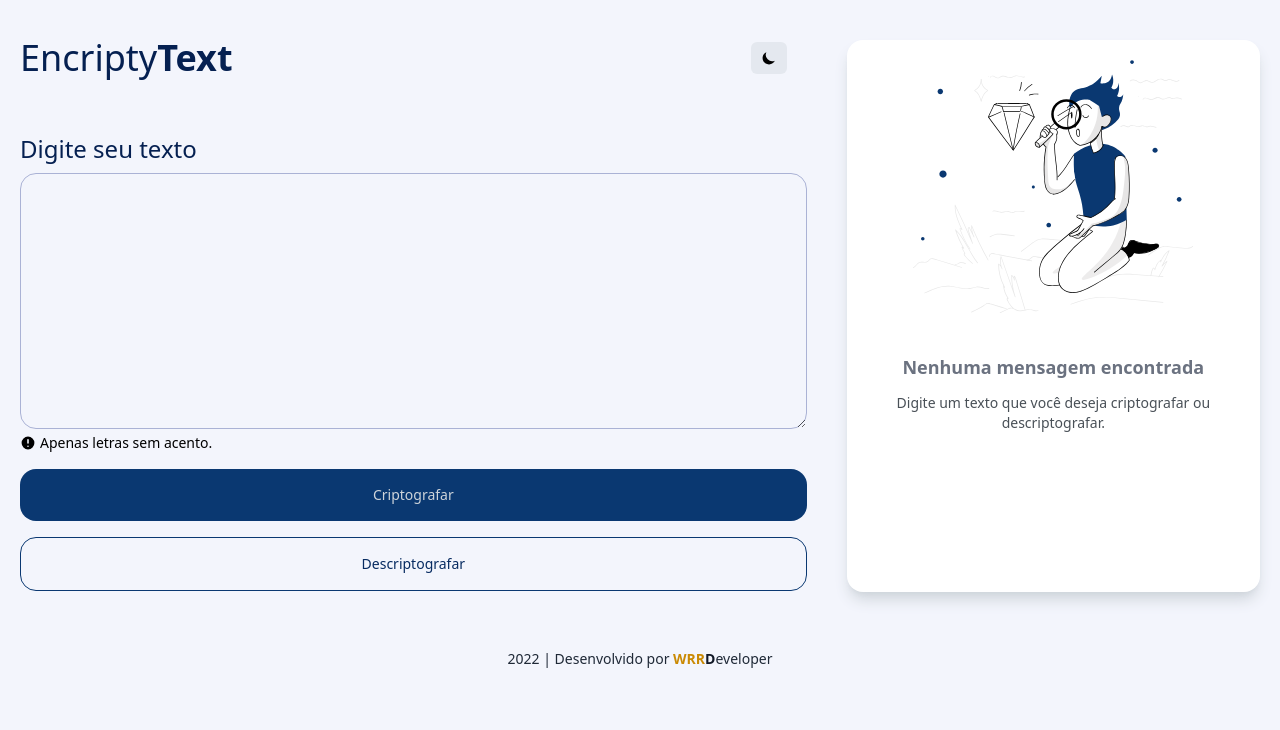
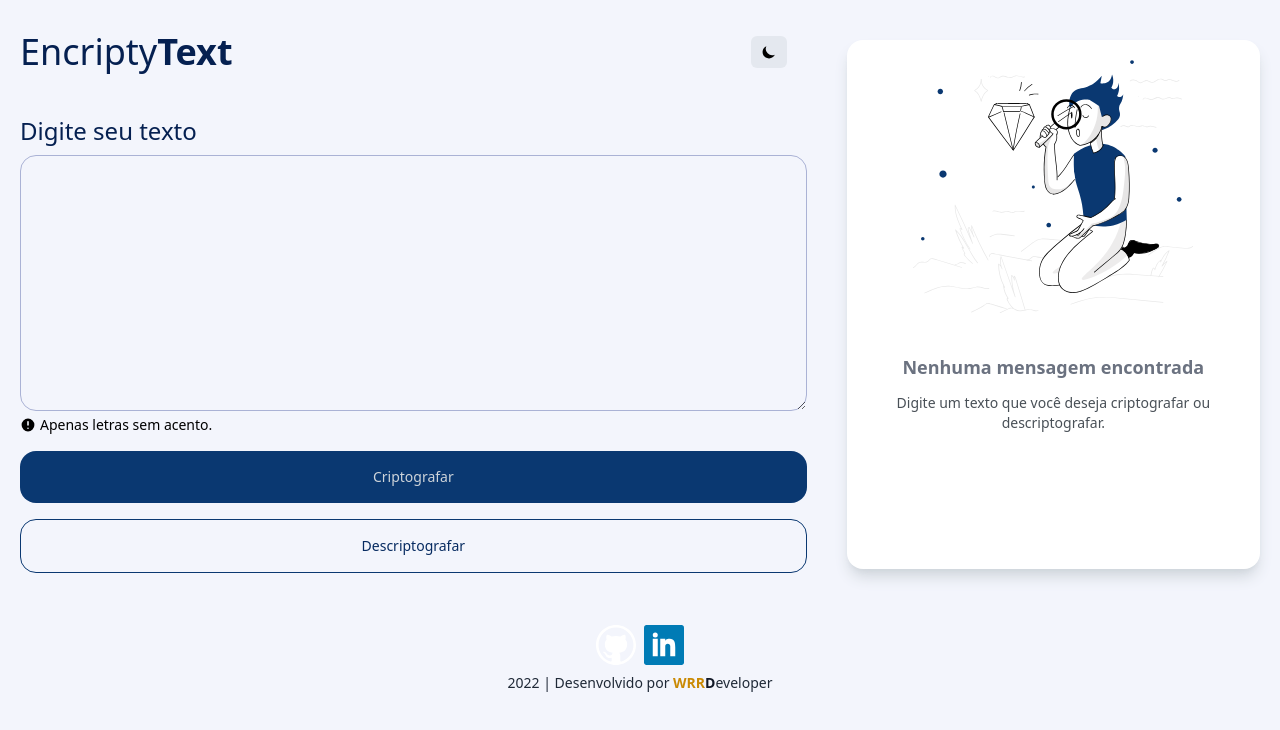
Before and after one commit to wesley-reis/encrypt-alura, a website: page index.html in a window 1280 px wide. Drawn offline with Linux system fonts and the light colour scheme; files whose address does not match are found by name.

Commit message:
inclusao de redes sociais

```diff
--- a/index.html
+++ b/index.html
@@ -44,8 +44,8 @@
                     seu texto</label>
 
                 <textarea id="textArea" autofocus="true" class="bg-blue-50 w-full rounded-2xl border border-gray-100 p-4 text-blue-900 text-base outline-none focus:border-blue-300
-                dark:bg-gray-900 dark:border-gray-700 dark:text-white md:row-span-6 -mt-4 xl:h-[16rem]"
-                    name="text" id="text" cols="30" rows="6"></textarea>
+                dark:bg-gray-900 dark:border-gray-700 dark:text-white md:row-span-6 -mt-4 xl:h-[16rem]" name="text"
+                    id="text" cols="30" rows="6"></textarea>
                 <p class="text-sm font-extralight text-black flex justify-start items-center dark:text-white  -mt-3">
                     <svg xmlns="http://www.w3.org/2000/svg" class="h-4 w-4 mr-1 fill-current" viewBox="0 0 20 20">
                         <path fill-rule="evenodd"
@@ -79,14 +79,57 @@
             <!-- Se ouver mensagem criptografada -->
             <div id="isMessage"
                 class="hidden flex-col justify-between min-h-[90%] xl:min-h-[97%] bg-white p-5 rounded-2xl shadow-lg shadow-gray-100 dark:bg-gray-800 dark:shadow-md dark:shadow-gray-700">
-                <textarea name="outputText" id="outputText"class="bg-transparent  border-none outline-none min-h-[100px] xl:min-h-[400px] p-1 text-sm text-gray-400 font-normal dark:bg-gray-800 dark:text-white overflow-y-auto" cols="30"></textarea>
+                <textarea name="outputText" id="outputText"
+                    class="bg-transparent  border-none outline-none min-h-[100px] xl:min-h-[400px] p-1 text-sm text-gray-400 font-normal dark:bg-gray-800 dark:text-white overflow-y-auto"
+                    cols="30"></textarea>
                 <button id="copy" class="w-full mt-5 text-blue-800 text-sm py-4 rounded-2xl border border-blue-700 hover:border-blue-900 hover:font-medium
                 dark:text-white dark:border-gray-300">Copiar</button>
             </div>
 
         </div>
 
-        <div class="col-span-12 text-sm text-center w-full mx-auto bottom-0 p-2 xl:py-10">
+        <div class="col-span-12 text-sm text-center w-full mx-auto bottom-0 py-5 xl:py-10">
+            <div class="flex justify-center items-center gap-2 mb-2">
+                <a href="https://github.com/wesley-reis" target="_blank">
+                    <!DOCTYPE svg PUBLIC '-//W3C//DTD SVG 1.1//EN' 'http://www.w3.org/Graphics/SVG/1.1/DTD/svg11.dtd'>
+                    <svg enable-background="new 0 0 512 512" height="40px" id="Layer_1" version="1.1"
+                        viewBox="0 0 512 512" width="40px" xml:space="preserve" xmlns="http://www.w3.org/2000/svg"
+                        xmlns:xlink="http://www.w3.org/1999/xlink">
+                        <g>
+                            <path clip-rule="evenodd"
+                                d="M296.133,354.174c49.885-5.891,102.942-24.029,102.942-110.192   c0-24.49-8.624-44.448-22.67-59.869c2.266-5.89,9.515-28.114-2.734-58.947c0,0-18.139-5.898-60.759,22.669   c-18.139-4.983-38.09-8.163-56.682-8.163c-19.053,0-39.011,3.18-56.697,8.163c-43.082-28.567-61.22-22.669-61.22-22.669   c-12.241,30.833-4.983,53.057-2.718,58.947c-14.061,15.42-22.677,35.379-22.677,59.869c0,86.163,53.057,104.301,102.942,110.192   c-6.344,5.452-12.241,15.873-14.507,30.387c-12.702,5.438-45.808,15.873-65.758-18.592c0,0-11.795-21.31-34.012-22.669   c0,0-22.224-0.453-1.813,13.592c0,0,14.96,6.812,24.943,32.653c0,0,13.6,43.089,76.179,29.48v38.543   c0,5.906-4.53,12.702-15.865,10.89C96.139,438.977,32.2,354.626,32.2,255.77c0-123.807,100.216-224.022,224.03-224.022   c123.347,0,224.023,100.216,223.57,224.022c0,98.856-63.946,182.754-152.828,212.688c-11.342,2.266-15.873-4.53-15.873-10.89   V395.45C311.1,374.577,304.288,360.985,296.133,354.174L296.133,354.174z M512,256.23C512,114.73,397.263,0,256.23,0   C114.73,0,0,114.73,0,256.23C0,397.263,114.73,512,256.23,512C397.263,512,512,397.263,512,256.23L512,256.23z"
+                                fill="#fff" fill-rule="evenodd" />
+                        </g>
+                    </svg>
+                </a>
+                <a href="https://www.linkedin.com/in/wesley-rodrigues-dos-reis-5b0ba01b5" target="_blank">
+                    <!DOCTYPE svg
+                        PUBLIC '-//W3C//DTD SVG 1.0//EN' 'http://www.w3.org/TR/2001/REC-SVG-20010904/DTD/svg10.dtd'><svg
+                        enable-background="new 0 0 32 32" height="40px" id="Layer_1" version="1.0" viewBox="0 0 32 32"
+                        width="40px" xml:space="preserve" xmlns="http://www.w3.org/2000/svg"
+                        xmlns:xlink="http://www.w3.org/1999/xlink">
+                        <g>
+                            <path
+                                d="M32,30c0,1.104-0.896,2-2,2H2c-1.104,0-2-0.896-2-2V2c0-1.104,0.896-2,2-2h28c1.104,0,2,0.896,2,2V30z"
+                                fill="#007BB5" />
+                            <g>
+                                <rect fill="#FFFFFF" height="14" width="4" x="7" y="11" />
+                                <path
+                                    d="M20.499,11c-2.791,0-3.271,1.018-3.499,2v-2h-4v14h4v-8c0-1.297,0.703-2,2-2c1.266,0,2,0.688,2,2v8h4v-7    C25,14,24.479,11,20.499,11z"
+                                    fill="#FFFFFF" />
+                                <circle cx="9" cy="8" fill="#FFFFFF" r="2" />
+                            </g>
+                        </g>
+                        <g />
+                        <g />
+                        <g />
+                        <g />
+                        <g />
+                        <g />
+                    </svg>
+                </a>
+            </div>
+
             <a href="https://wrrdev.com" target="__blank"
                 class="text-sm text-center font-ligh text-gray-800 dark:text-white mx-auto">
                 <span id="year" class="text-sm text-gray-800 dark:text-white"></span> |
@@ -96,7 +139,8 @@
         </div>
     </div>
 
-    <div id="msg" class="hidden absolute top-2 right-1 px-4 py-2 bg-gray-700 dark:bg-blue-50 drop-shadow-sm shadow-gray-200 rounded-md">
+    <div id="msg"
+        class="hidden absolute top-2 right-1 px-4 py-2 bg-gray-700 dark:bg-blue-50 drop-shadow-sm shadow-gray-200 rounded-md">
         <span id="msgText" class="text-sm text-center text-white dark:text-black"></span>
     </div>
 
```
Also changed, not shown: src/assets/css/main.css, src/assets/css/main.min.css.
